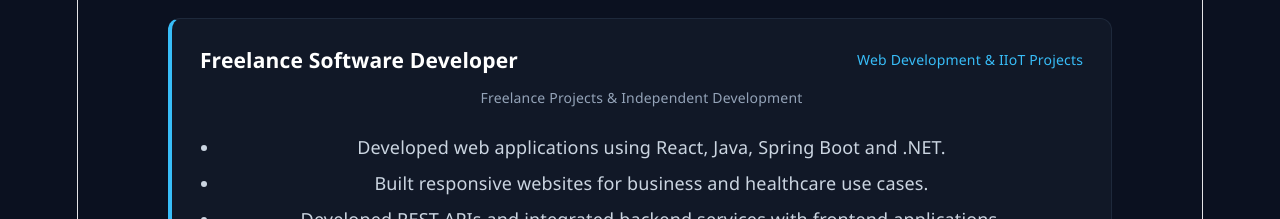
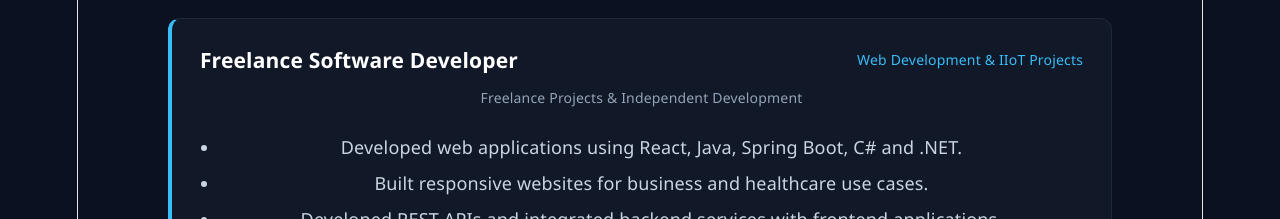
Before and after one commit to ervishnuj/vishnuprabu_portfolio, a React (Vite) app: page / in a window 1280 px wide. Shown: the part 1520-1739 px from the top of the page. Built offline with nearby package versions, Linux system fonts and the light colour scheme.

Commit message:
Update App.jsx
Update work experience skill

```diff
--- a/src/App.jsx
+++ b/src/App.jsx
@@ -129,7 +129,7 @@ function App() {
   <p className="experience-period">Freelance Projects & Independent Development</p>
 
   <ul>
-    <li>Developed web applications using React, Java, Spring Boot and .NET.</li>
+    <li>Developed web applications using React, Java, Spring Boot, C# and .NET.</li>
     <li>Built responsive websites for business and healthcare use cases.</li>
     <li>Developed REST APIs and integrated backend services with frontend applications.</li>
     <li>Created an Industrial Machine Monitoring application with live sensor data, alerts and downtime tracking.</li>
```
